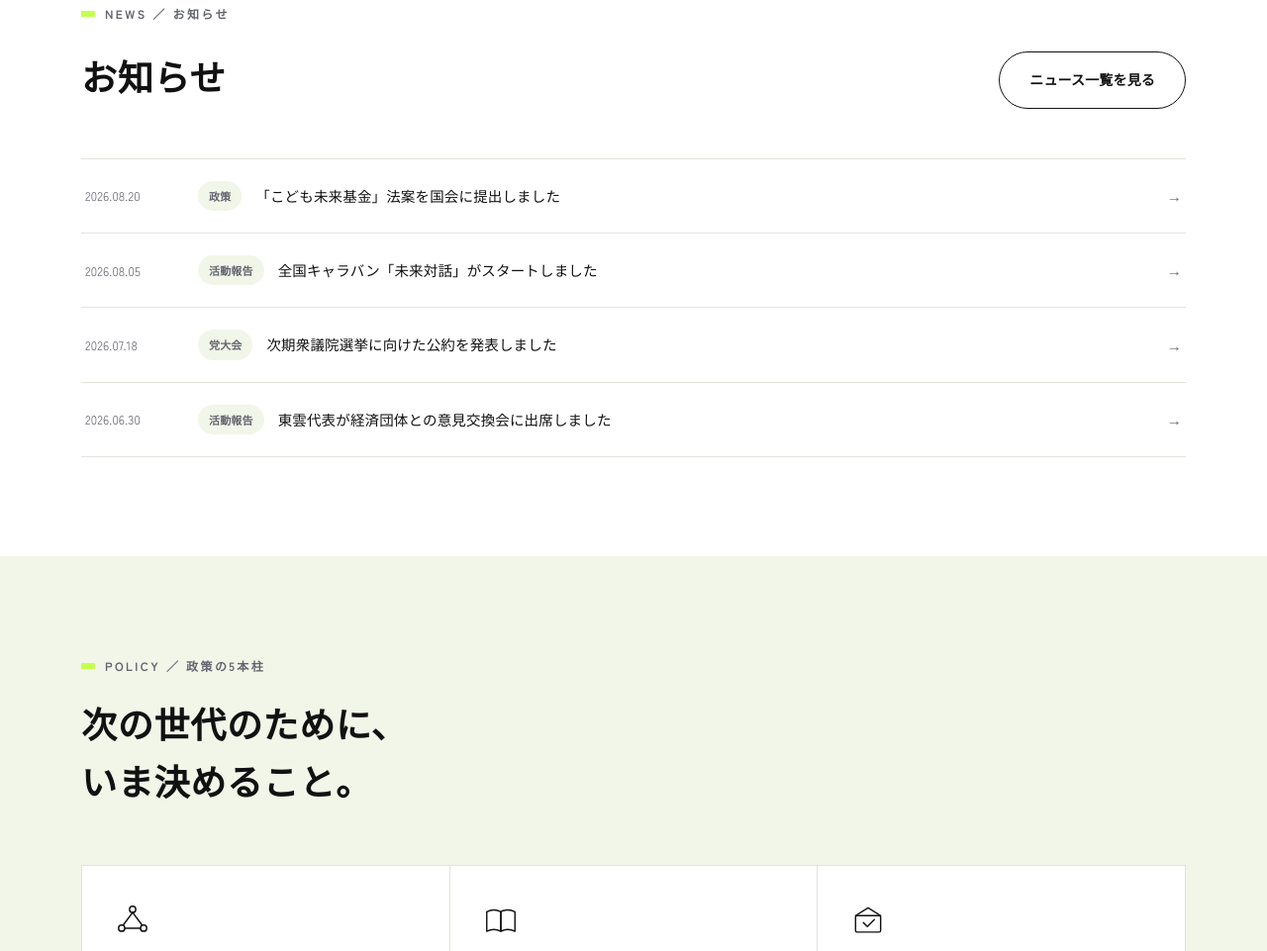
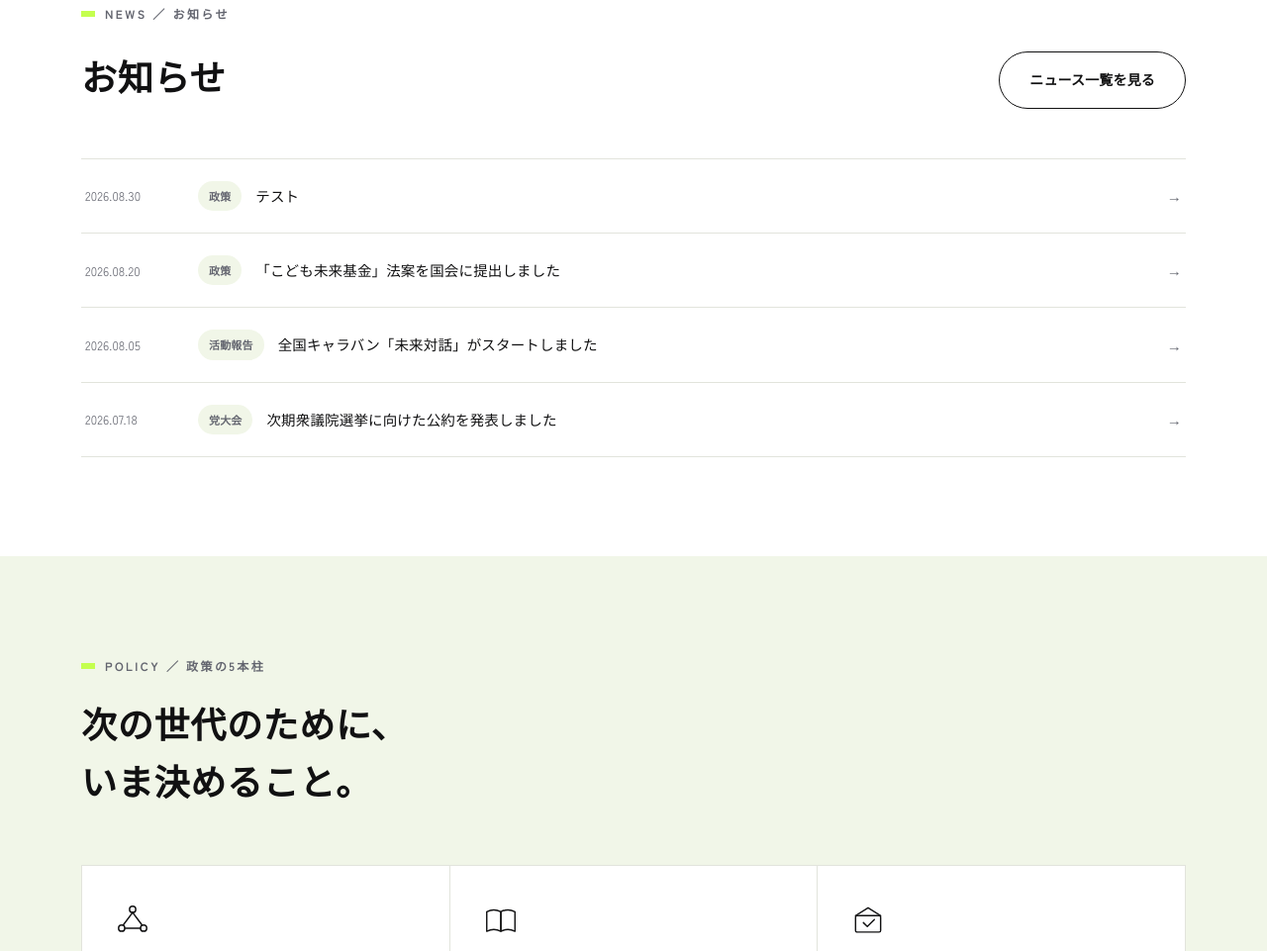
Before and after one commit to shener267-glitch/miraiminshu, a plain HTML site: page index.html in a window 1280 px wide. Shown: the part 1109-2070 px from the top of the page at 99% size. Drawn offline with Linux system fonts and the light colour scheme.

Commit message:
トップページのお知らせ更新

```diff
--- a/index.html
+++ b/index.html
@@ -73,6 +73,13 @@
       </div>
       <div class="news-list reveal">
         <!-- NEWS-ROWS-START -->
+        <a href="news/2026-08-30.html" class="news-row" data-category="policy" data-date="2026-08-30">
+          <span class="news-date">2026.08.30</span>
+          <span class="news-tag">政策</span>
+          <span class="news-title">テスト</span>
+          <span class="news-arrow">→</span>
+        </a>
+
         <a href="news/2026-08-20.html" class="news-row" data-category="policy" data-date="2026-08-20">
           <span class="news-date">2026.08.20</span>
           <span class="news-tag">政策</span>
@@ -91,13 +98,6 @@
           <span class="news-date">2026.07.18</span>
           <span class="news-tag">党大会</span>
           <span class="news-title">次期衆議院選挙に向けた公約を発表しました</span>
-          <span class="news-arrow">→</span>
-        </a>
-
-        <a href="news/2026-06-30.html" class="news-row" data-category="report" data-date="2026-06-30">
-          <span class="news-date">2026.06.30</span>
-          <span class="news-tag">活動報告</span>
-          <span class="news-title">東雲代表が経済団体との意見交換会に出席しました</span>
           <span class="news-arrow">→</span>
         </a>
         <!-- NEWS-ROWS-END -->
```
